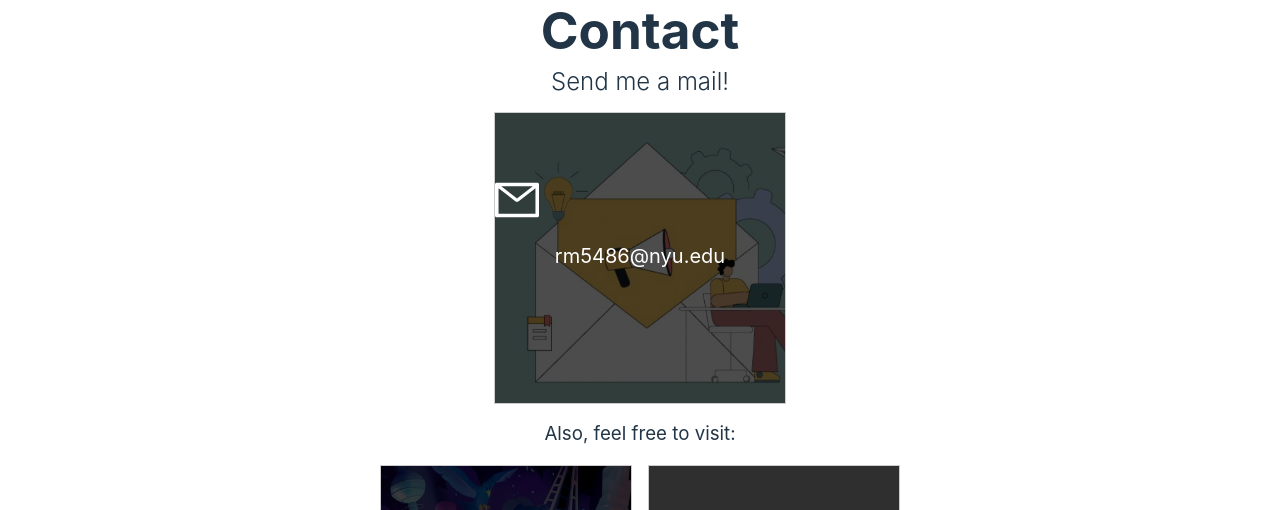
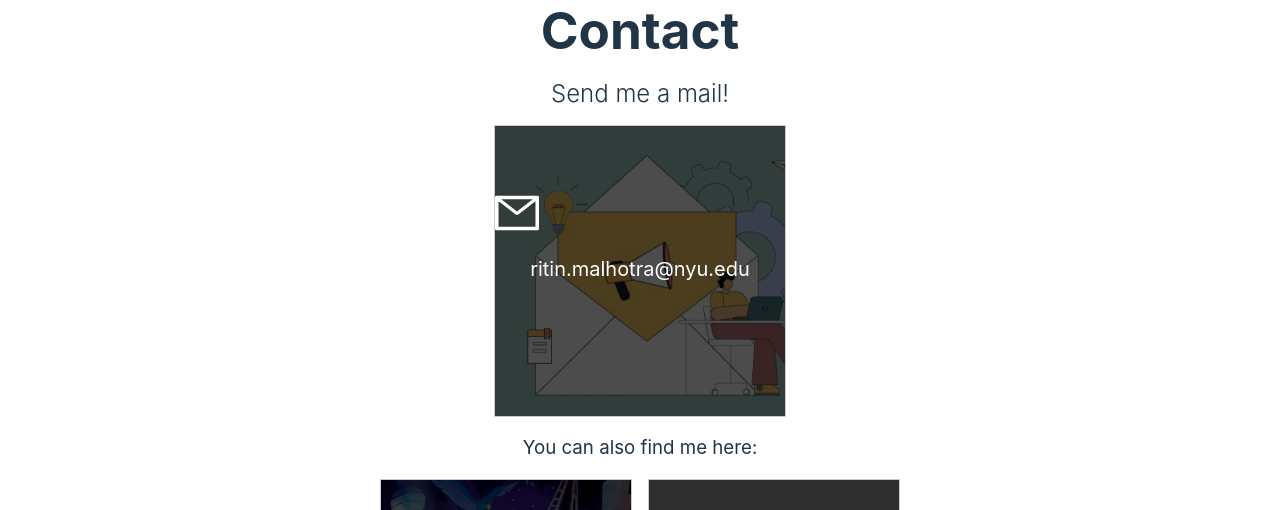
Before and after one commit to RitinDev/project-portfolio, a React (Vite) app: page /contact in a window 1280 px wide. Shown: the part 128-638 px from the top of the page. Built offline with nearby package versions, Linux system fonts and the light colour scheme; grey boxes are pictures that could not be loaded.

Commit message:
feat: contact page mail update (full name NYU mail) + minor style improvements

```diff
--- a/src/components/contacts-lister/contactsLister.tsx
+++ b/src/components/contacts-lister/contactsLister.tsx
@@ -40,9 +40,9 @@
             }>
                 <img src={emailContact} alt="email" />
                 <MailOutlined style={logoStyle} className='contact-logo' />
-                <p style={userNameStyle}>rm5486@nyu.edu</p>
+                <p style={userNameStyle}>ritin.malhotra@nyu.edu</p>
             </div>
-            <h3 className='secondary-contacts-heading'>Also, feel free to visit:</h3>
+            <h3 className='secondary-contacts-heading'>You can also find me here:</h3>
             <div className="secondary-contacts">
                 <div className="contacts-lister-item github" onClick={() => {
                     window.open(socialMediaLinks.github, '_blank')
--- a/src/pages/contact/contact.css
+++ b/src/pages/contact/contact.css
@@ -9,10 +9,10 @@
     margin: 0;
 }
 
-.contact h2 {
+.contact__mail-message {
     font-weight: 300;
-    margin-top: 0.75rem;
-    margin-bottom: -1.25rem;
+    margin-top: 1.5rem;
+    margin-bottom: -1.15rem;
     /* Add animation */
     animation: move-in-left 0.25s ease-in-out;
 }
@@ -24,7 +24,7 @@
 }
 
 @media (max-width: 768px) {
-    .contact h2 {
+    .contact__mail-message {
         font-size: 1.35rem;
     }
 }
--- a/src/pages/contact/contact.tsx
+++ b/src/pages/contact/contact.tsx
@@ -5,7 +5,7 @@
     return (
         <div className="contact">
             <h1 className='contact__contact-heading'>Contact</h1>
-            <h2>Send me a mail!</h2>
+            <h2 className='contact__mail-message'>Send me a mail!</h2>
             <div className='contact__contacts-grid'>
                 <ContactsGrid />
             </div>
```
